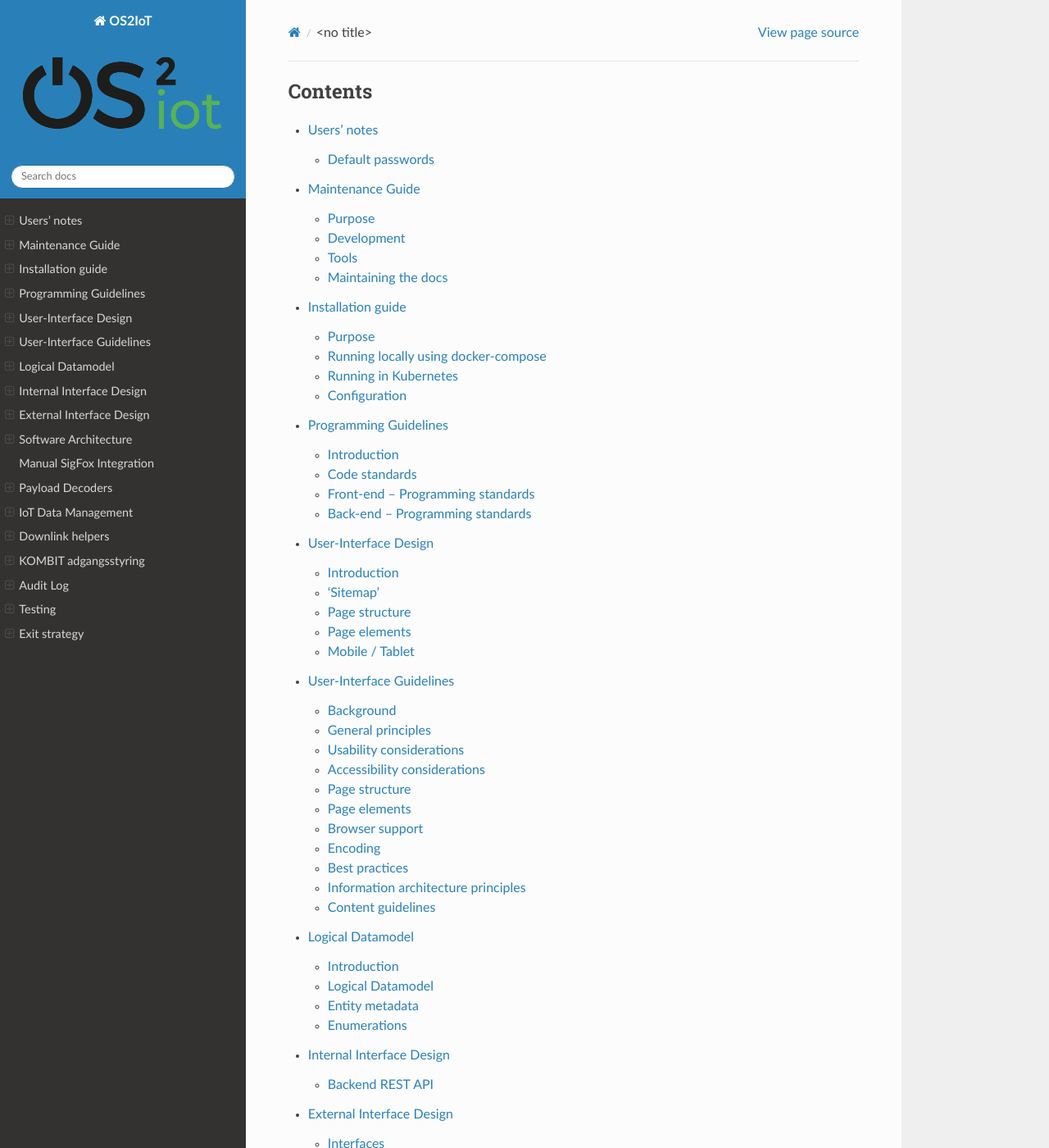
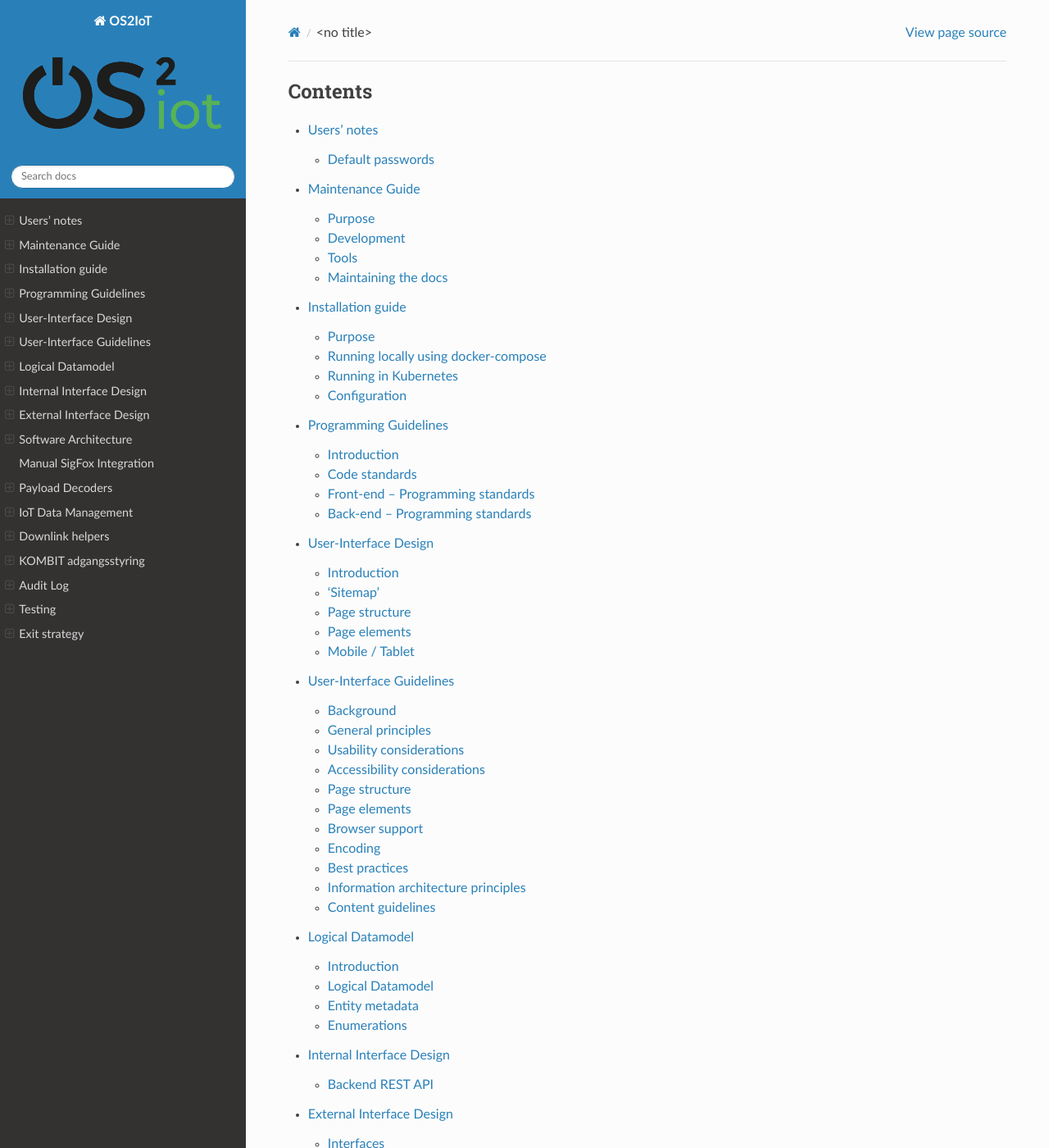
Before and after one commit to OS2iot/OS2iot-docs, a Sphinx documentation site: the page built from source/contents.rst, in a window 1280 px wide and 1400 px high. Shown: the whole window at 82% size. Built offline with Sphinx 7.4.7 and the Read the Docs theme 2.0.0, drawn with Linux system fonts in a browser that asks for light colours.

Commit message:
Make page wider

```diff
--- /dev/null
+++ b/source/_static/css/my_theme.css
@@ -0,0 +1,5 @@
+@import url("theme.css");
+
+.wy-nav-content {
+  max-width: 1200px !important;
+}
--- a/source/conf.py
+++ b/source/conf.py
@@ -61,3 +61,7 @@ html_logo = 'os2iot.png'
 # relative to this directory. They are copied after the builtin static files,
 # so a file named "default.css" will overwrite the builtin "default.css".
 html_static_path = ['_static']
+
+html_css_files = [
+    'css/my_theme.css',
+]
```
Also changed, not shown: 1 other file.
